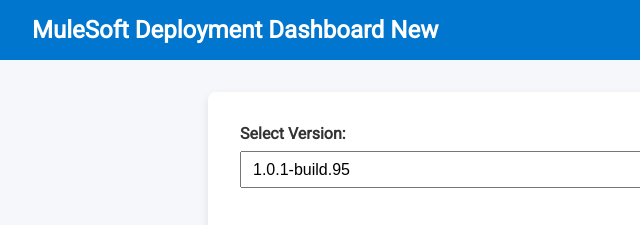
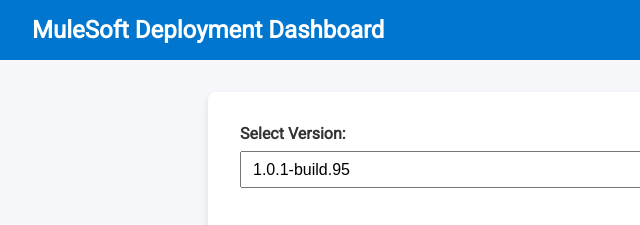
Before and after one commit to lealpm/splunk-dashboards-imported, a plain HTML site: page docs/index.html in a window 1280 px wide. Shown: the top 225 px of the page, 0-640 px from the left. Drawn offline with Linux system fonts and the light colour scheme.

Commit message:
Update index.html

```diff
--- a/docs/index.html
+++ b/docs/index.html
@@ -77,7 +77,7 @@
   </style>
 </head>
 <body>
-  <header>MuleSoft Deployment Dashboard New</header>
+  <header>MuleSoft Deployment Dashboard</header>
   <div class="container">
     <label for="version-select">Select Version:</label>
     <select id="version-select"></select>
```
